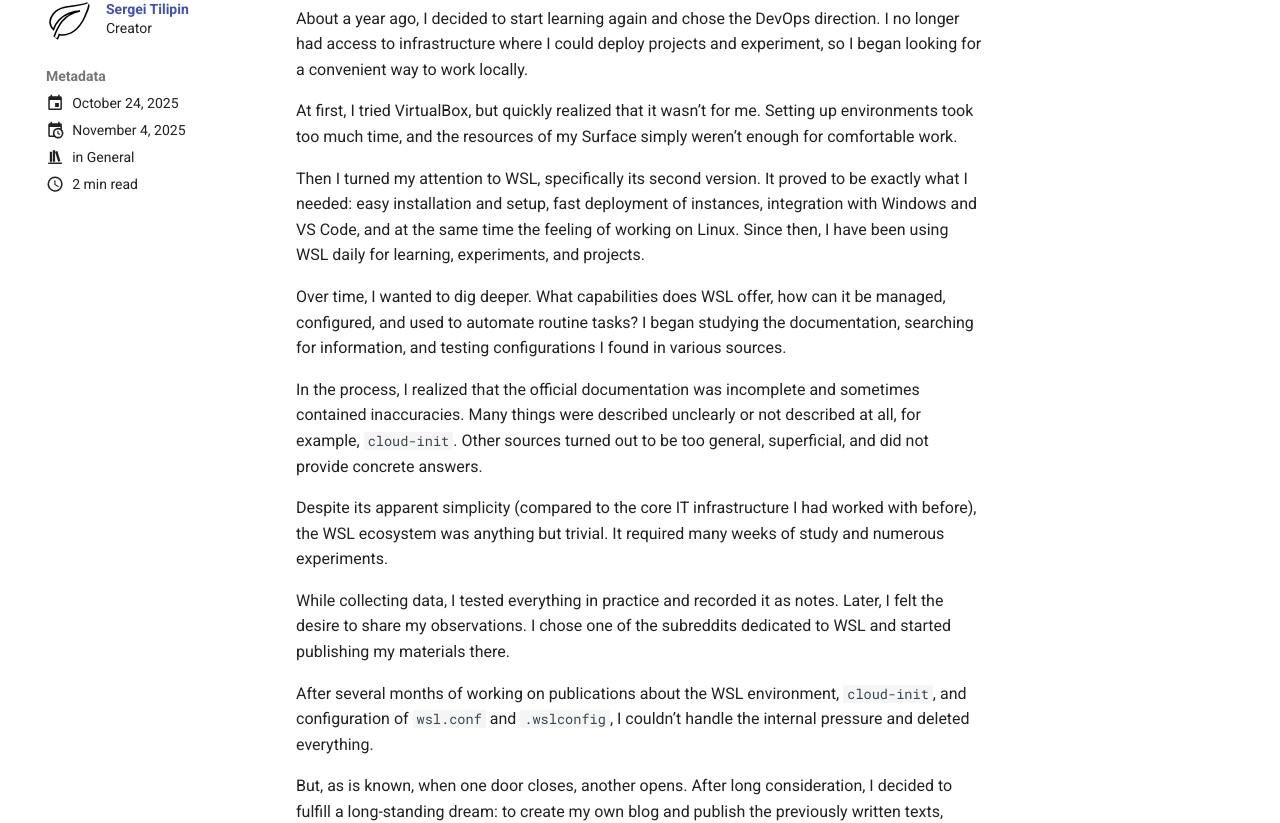
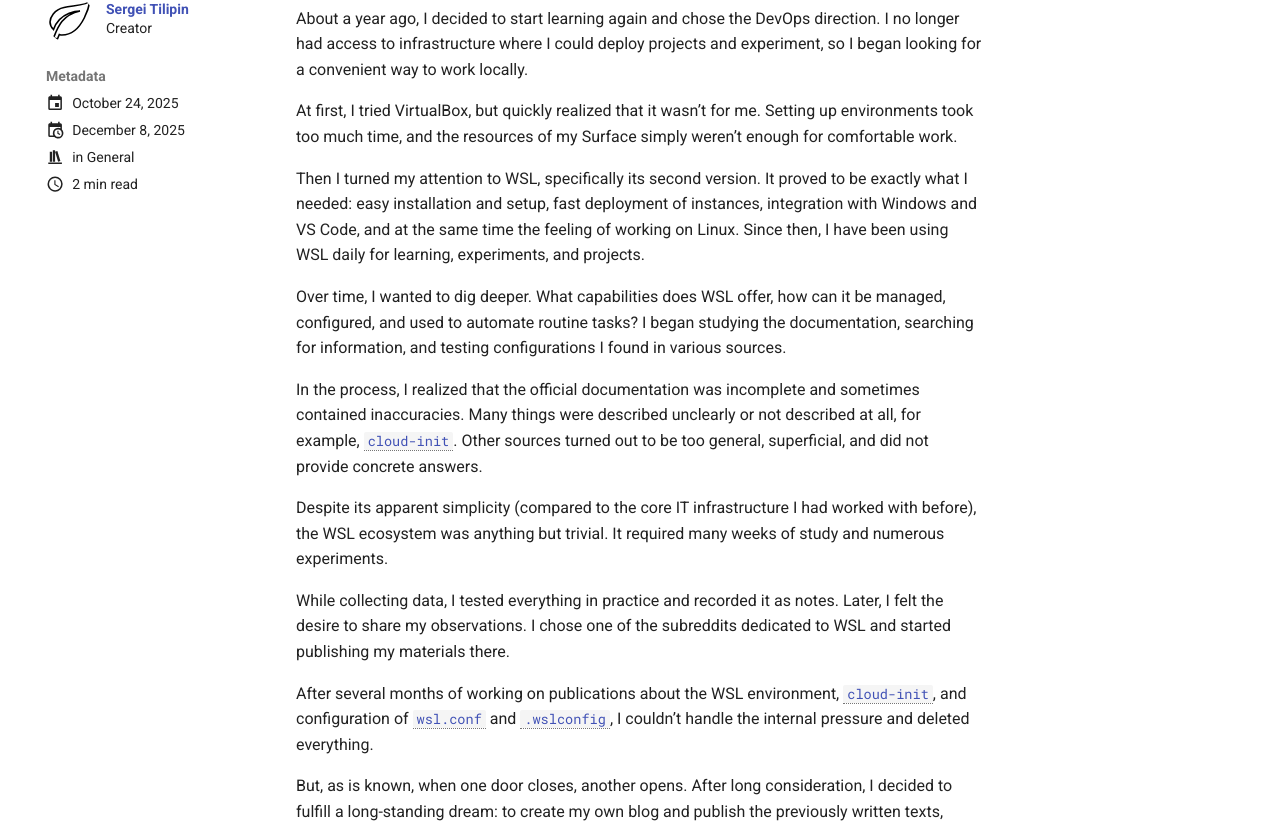
Before and after one commit to greengorych/greengorych.io, an MkDocs documentation site: the page built from docs/posts/about-the-blog.md, in a window 1280 px wide and 1346 px high. Shown: the part 222-1045 px from the top of the window. Built offline with MkDocs 1.6.1 and Material for MkDocs 9.7.7, drawn with Linux system fonts in a browser that asks for light colours; plug-ins that fetch from the network failed and are left out; comment, search, counter and statistics services are not loaded; part of the change alters nothing that is shown.

```diff
--- a/docs/posts/about-the-blog.md
+++ b/docs/posts/about-the-blog.md
@@ -2,7 +2,7 @@
 draft: false
 date:
   created: 2025-10-24
-  updated: 2025-11-04
+  updated: 2025-12-08
 authors:
   - greengorych
 categories:
@@ -23,14 +23,18 @@ Then I turned my attention to WSL, specifically its second version. It proved to
 
 Over time, I wanted to dig deeper. What capabilities does WSL offer, how can it be managed, configured, and used to automate routine tasks? I began studying the documentation, searching for information, and testing configurations I found in various sources.
 
-In the process, I realized that the official documentation was incomplete and sometimes contained inaccuracies. Many things were described unclearly or not described at all, for example, `cloud-init`. Other sources turned out to be too general, superficial, and did not provide concrete answers.
+In the process, I realized that the official documentation was incomplete and sometimes contained inaccuracies. Many things were described unclearly or not described at all, for example, [`cloud-init`][cloud-init]{ data-preview }. Other sources turned out to be too general, superficial, and did not provide concrete answers.
 
 Despite its apparent simplicity (compared to the core IT infrastructure I had worked with before), the WSL ecosystem was anything but trivial. It required many weeks of study and numerous experiments.
 
 While collecting data, I tested everything in practice and recorded it as notes. Later, I felt the desire to share my observations. I chose one of the subreddits dedicated to WSL and started publishing my materials there.
 
-After several months of working on publications about the WSL environment, `cloud-init`, and configuration of `wsl.conf` and `.wslconfig`, I couldn’t handle the internal pressure and deleted everything.
+After several months of working on publications about the WSL environment, [`cloud-init`][cloud-init]{ data-preview }, and configuration of [`wsl.conf`][wsl.conf]{ data-preview } and [`.wslconfig`][.wslconfig]{ data-preview }, I couldn’t handle the internal pressure and deleted everything.
 
 But, as is known, when one door closes, another opens. After long consideration, I decided to fulfill a long-standing dream: to create my own blog and publish the previously written texts, having reworked them.
 
 This blog is a desire to systematize accumulated knowledge and share my experience. Here I will write about WSL, automation, environment configuration, and everything that makes development more convenient. And perhaps not only that.
+
+[cloud-init]: ../reference/index.md/#cloud-init
+[.wslconfig]: ../reference/wslconfig.md/#wslconfig
+[wsl.conf]: ../reference/wsl-conf.md/#wslconf
```
